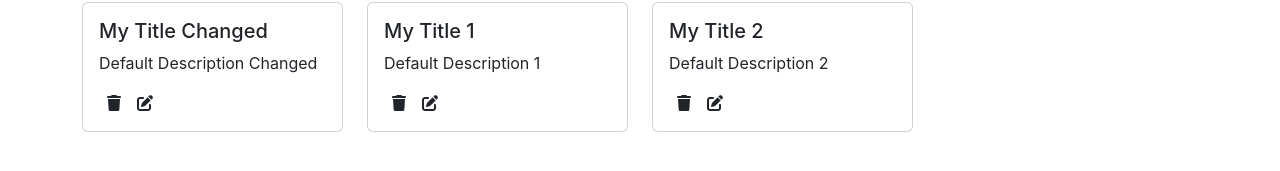
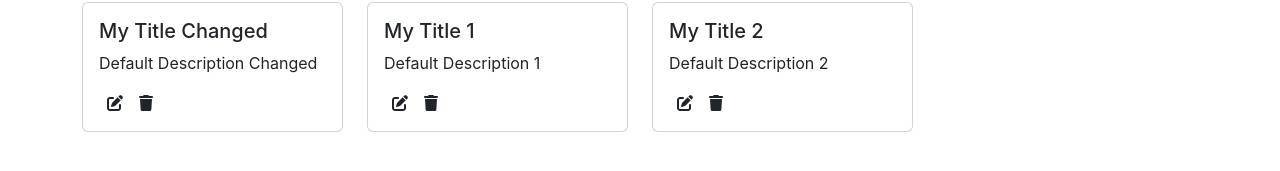
Before and after one commit to lostvayne47/i-notebook, a React (Create React App) app: page / in a window 1280 px wide. Shown: the part 515-686 px from the top of the page. Built offline with nearby package versions, Linux system fonts and the light colour scheme.

Commit message:
Delete Note Added

```diff
--- a/src/components/AddNote.js
+++ b/src/components/AddNote.js
@@ -1,7 +1,8 @@
-import React from "react";
+import React, { useContext } from "react";
 import { useState } from "react";
-
-export default function AddNote({ addNote }) {
+import NoteContext from "../context/notes/NoteContext";
+export default function AddNote() {
+  const { addNote } = useContext(NoteContext);
   const [note, setNote] = useState({
     title: "title",
     desc: "description",
--- a/src/components/Navbar.js
+++ b/src/components/Navbar.js
@@ -1,11 +1,7 @@
-import React, { useEffect } from "react";
+import React from "react";
 import { Link, useLocation } from "react-router-dom";
 export default function Navbar() {
   let location = useLocation();
-  useEffect(() => {
-    console.log(location.pathname);
-  }, [location]);
-
   return (
     <>
       <nav className="navbar navbar-expand-lg bg-body-tertiary">
--- a/src/components/NoteItem.js
+++ b/src/components/NoteItem.js
@@ -1,14 +1,28 @@
-import React from "react";
-
+import React, { useContext } from "react";
+import NoteContext from "../context/notes/NoteContext";
 export default function NoteItem({ note }) {
+  const { deleteNote, editNote } = useContext(NoteContext);
+  const handleEdit = (id) => {
+    console.log("editing");
+  };
+  const handleDelete = (id) => {
+    console.log(id);
+    deleteNote(id);
+  };
   return (
     <div className="col-md-3">
       <div className="card my-1">
         <div className="card-body">
           <h5 className="card-title">{note.title}</h5>
           <p className="card-text">{note.description}</p>
-          <i className="fa-solid fa-trash mx-2"></i>
-          <i className="fa-solid fa-edit mx-2"></i>
+          <i
+            className="fa-solid fa-edit mx-2"
+            onClick={() => handleEdit(note._id)}
+          ></i>
+          <i
+            className="fa-solid fa-trash mx-2"
+            onClick={() => handleDelete(note._id)}
+          ></i>
         </div>
       </div>
     </div>
--- a/src/components/Notes.js
+++ b/src/components/Notes.js
@@ -5,11 +5,11 @@ import NoteItem from "./NoteItem";
 import AddNote from "./AddNote";
 
 export default function Notes() {
-  const { notes, addNote, editNote, deleteNote } = useContext(NoteContext);
+  const { notes } = useContext(NoteContext);
 
   return (
     <>
-      <AddNote addNote={addNote} />
+      <AddNote />
       <div className="row my-3">
         <h2>Your Notes</h2>
         {notes.map((note) => {
--- a/src/context/notes/NoteState.js
+++ b/src/context/notes/NoteState.js
@@ -48,9 +48,12 @@ const NoteState = (props) => {
     setNotes(notes.concat(newNote));
   };
   //Edit a note
-  const editNote = (id) => {};
+  const editNote = (id, title, description, tag) => {};
   //Delete a note
-  const deleteNote = (id) => {};
+  const deleteNote = (id) => {
+    const newNotes = notes.filter((note) => note._id !== id);
+    setNotes(newNotes);
+  };
 
   return (
     <NoteContext.Provider value={{ notes, addNote, editNote, deleteNote }}>
```
